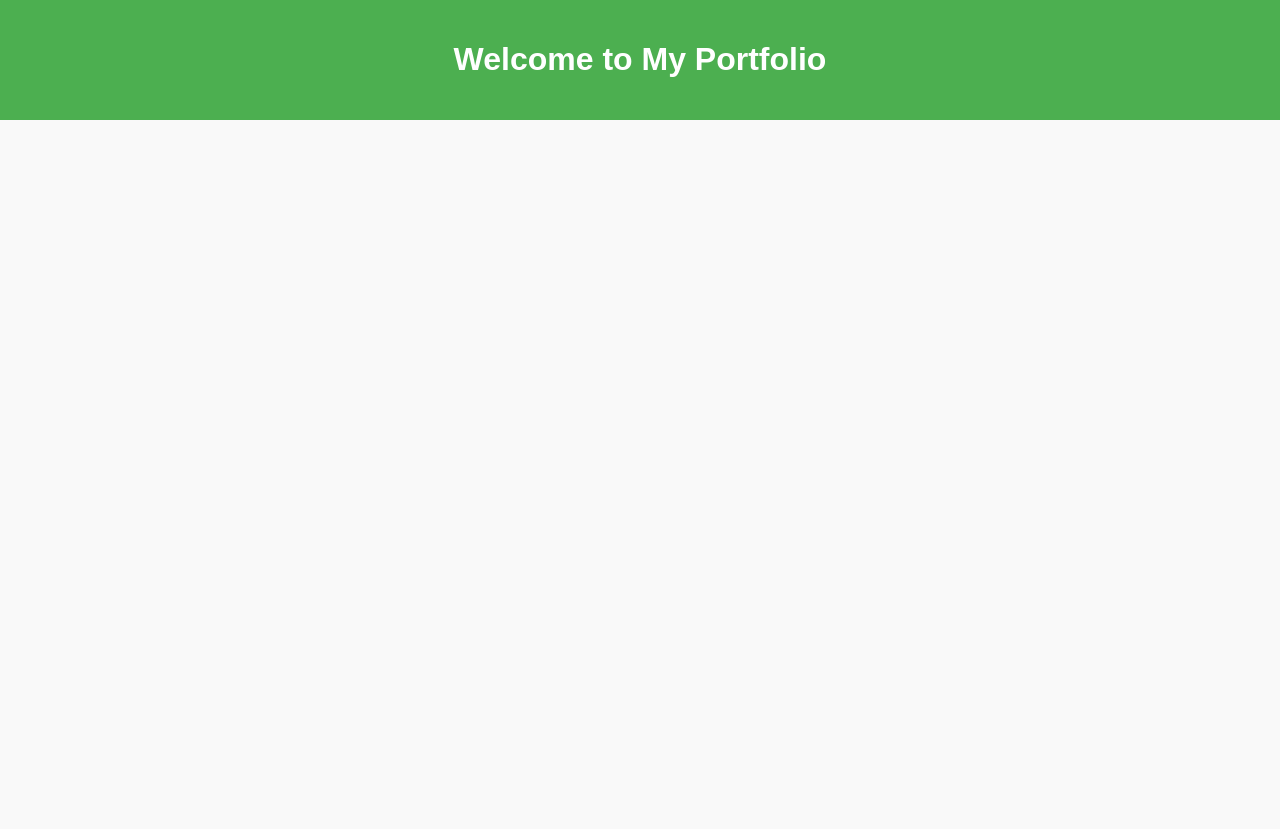
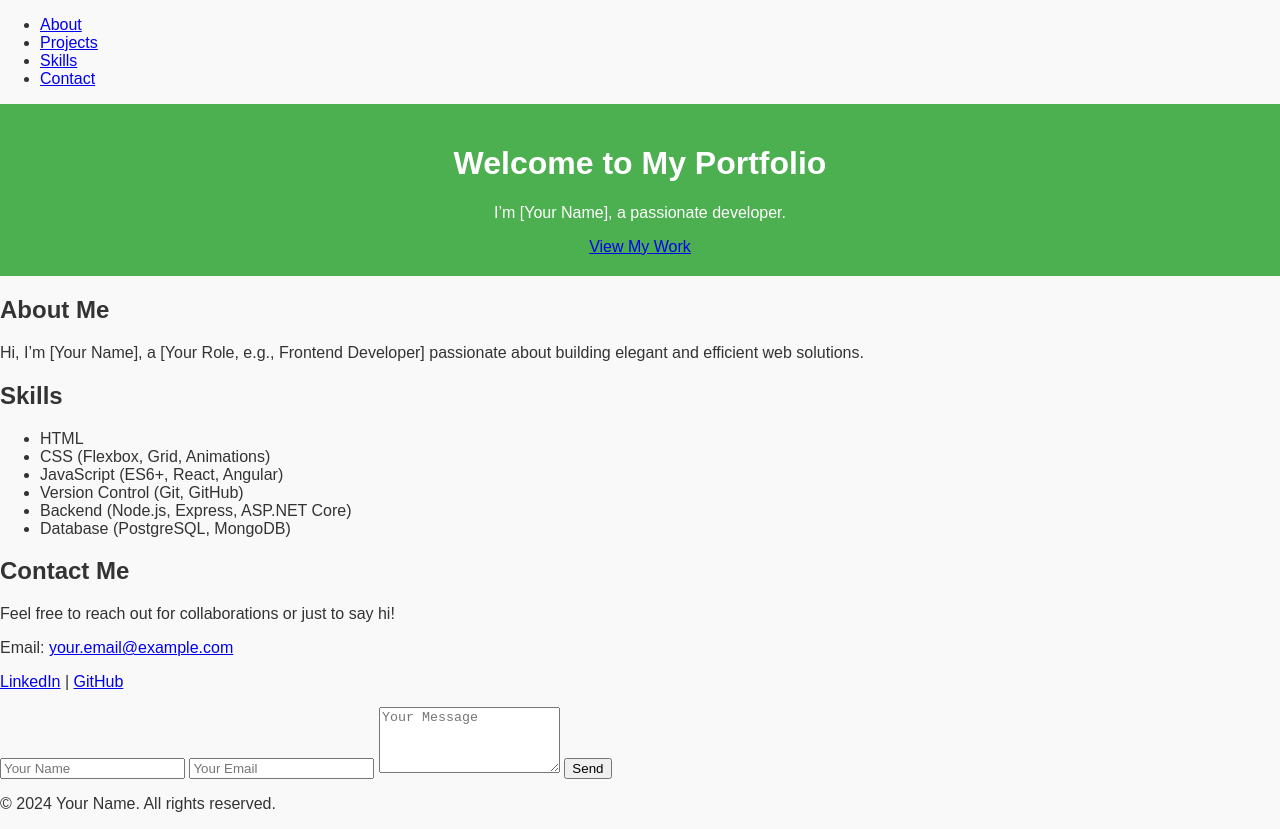
Before and after one commit to Deng10293/PortfolioWebsite, a plain HTML site: page index.html in a window 1280 px wide. Before the commit the page ends 800 px from the top, so only its background shows below. Drawn offline with Linux system fonts and the light colour scheme; files that its build step writes are made by us from their sources.

Commit message:
Second commit

```diff
--- a/index.html
+++ b/index.html
@@ -3,13 +3,81 @@
 <head>
     <meta charset="UTF-8">
     <meta name="viewport" content="width=device-width, initial-scale=1.0">
-    <title>My Portfolio</title>
-    <link rel="stylesheet" href="styles/styles.css">
+    <meta name="description" content="Personal Portfolio Website">
+    <meta name="author" content="Your Name">
+    <title>Portfolio | Your Name</title>
+    <link rel="stylesheet" href="styles.css">
 </head>
 <body>
-    <header>
+    <!-- Navigation Bar -->
+    <nav>
+        <ul>
+            <li><a href="#about">About</a></li>
+            <li><a href="#projects">Projects</a></li>
+            <li><a href="#skills">Skills</a></li>
+            <li><a href="#contact">Contact</a></li>
+        </ul>
+    </nav>
+
+    <!-- Hero Section (Optional) -->
+    <header id="hero">
         <h1>Welcome to My Portfolio</h1>
+        <p>I’m [Your Name], a passionate developer.</p>
+        <a href="#projects" class="btn">View My Work</a>
     </header>
-    <script src="scripts/script.js"></script>
+
+    <!-- About Section -->
+    <section id="about">
+        <h2>About Me</h2>
+        <p>Hi, I’m [Your Name], a [Your Role, e.g., Frontend Developer] passionate about building elegant and efficient web solutions.</p>
+    </section>
+
+    <!-- Projects Section -->
+    <!-- <section id="projects">
+        <h2>My Projects</h2>
+        <div class="project">
+            <img src="images/project1.png" alt="Project 1 Screenshot">
+            <h3>Project Name</h3>
+            <p>A brief description of the project. Mention what it does and why it’s awesome.</p>
+            <p><strong>Tech Stack:</strong> HTML, CSS, JavaScript</p>
+            <a href="https://github.com/username/project-repo" target="_blank">View on GitHub</a>
+            <a href="https://live-demo-link.com" target="_blank">Live Demo</a>
+        </div>
+    </section> -->
+
+    <!-- Skills Section -->
+    <section id="skills">
+        <h2>Skills</h2>
+        <ul>
+            <li>HTML</li>
+            <li>CSS (Flexbox, Grid, Animations)</li>
+            <li>JavaScript (ES6+, React, Angular)</li>
+            <li>Version Control (Git, GitHub)</li>
+            <li>Backend (Node.js, Express, ASP.NET Core)</li>
+            <li>Database (PostgreSQL, MongoDB)</li>
+        </ul>
+    </section>
+
+    <!-- Contact Section -->
+    <section id="contact">
+        <h2>Contact Me</h2>
+        <p>Feel free to reach out for collaborations or just to say hi!</p>
+        <p>Email: <a href="mailto:your.email@example.com">your.email@example.com</a></p>
+        <p>
+            <a href="https://linkedin.com/in/your-profile" target="_blank">LinkedIn</a> |
+            <a href="https://github.com/your-profile" target="_blank">GitHub</a>
+        </p>
+        <form>
+            <input type="text" name="name" placeholder="Your Name" required>
+            <input type="email" name="email" placeholder="Your Email" required>
+            <textarea name="message" placeholder="Your Message" rows="4" required></textarea>
+            <button type="submit">Send</button>
+        </form>
+    </section>
+
+    <!-- Footer (Optional) -->
+    <footer>
+        <p>&copy; 2024 Your Name. All rights reserved.</p>
+    </footer>
 </body>
 </html>
```
